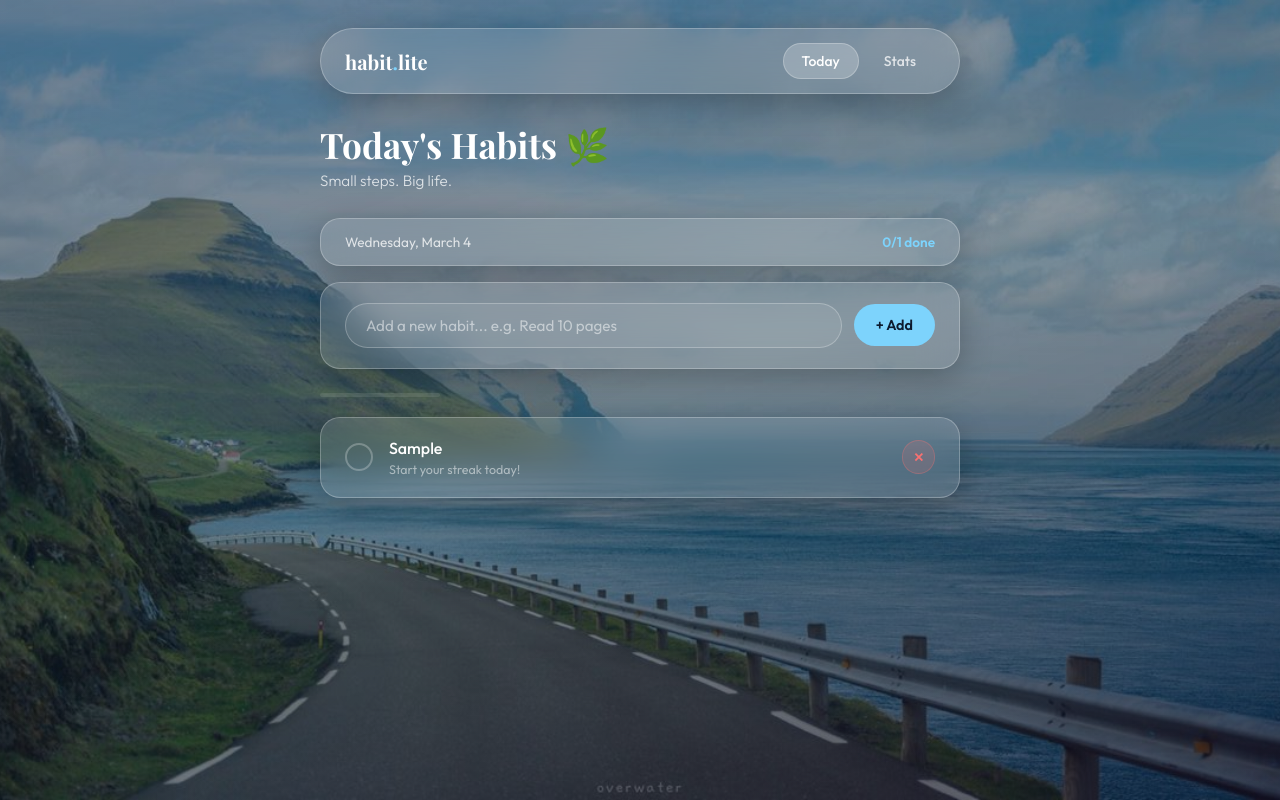
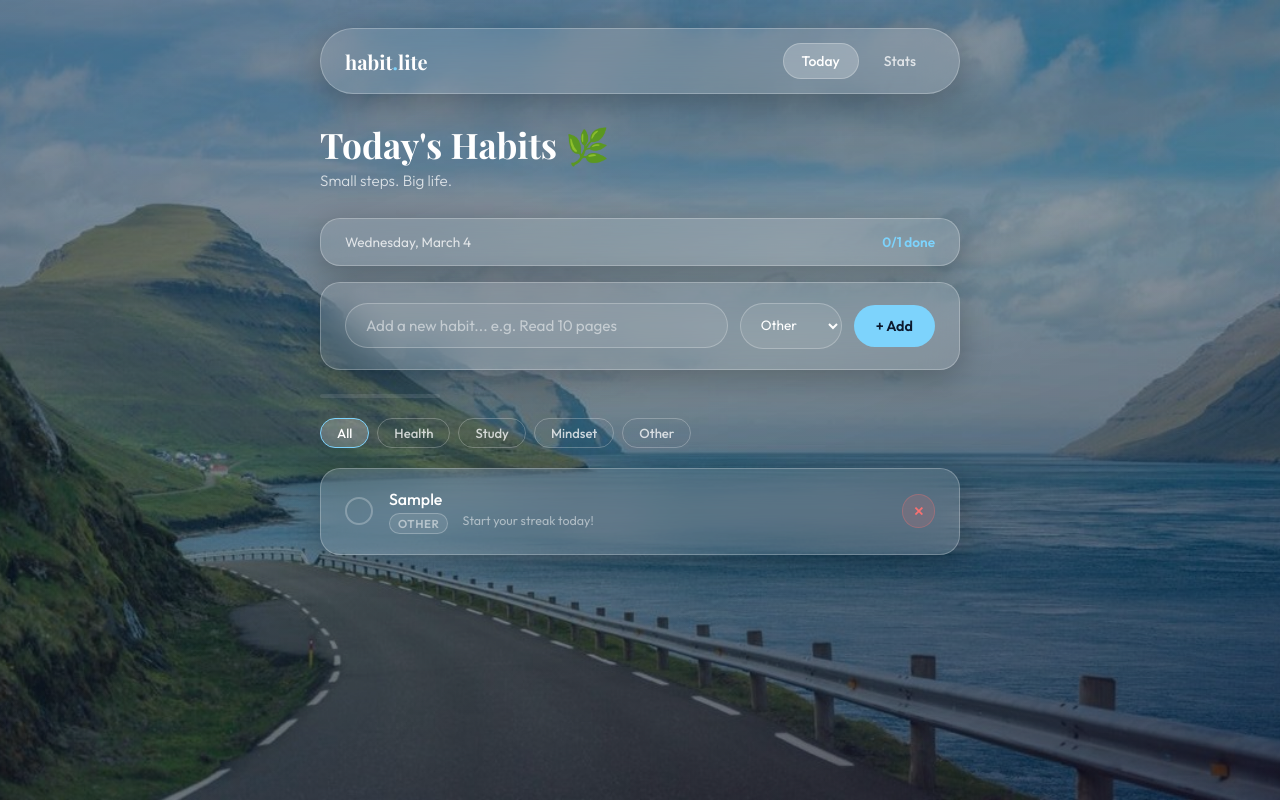
Before and after one commit to Jinaaaaks/habit-tracker-lite, a React (Vite) app: page / in a window 1280 px wide. Both pictures are taken after typing "Sample" into the empty fields and a click on the button "+ Add". Built offline with nearby package versions, Linux system fonts and the light colour scheme.

Commit message:
feat: add habit categories with filtering

```diff
--- a/src/index.css
+++ b/src/index.css
@@ -315,3 +315,72 @@ body {
   color: var(--text-secondary);
   font-style: italic;
 }
+/* Category Select in Add Form */
+.category-select {
+  background: rgba(255,255,255,0.08);
+  border: 1px solid var(--glass-border);
+  border-radius: 50px;
+  padding: 12px 16px;
+  font-family: 'Outfit', sans-serif;
+  font-size: 0.85rem;
+  color: white;
+  outline: none;
+  cursor: pointer;
+  transition: all 0.2s;
+}
+
+.category-select option {
+  background: #1a2a3a;
+  color: white;
+}
+
+.category-select:focus {
+  border-color: var(--accent);
+}
+
+/* Filter Pills */
+.filter-pills {
+  display: flex;
+  gap: 8px;
+  margin-bottom: 20px;
+  flex-wrap: wrap;
+}
+
+.filter-pill {
+  padding: 6px 16px;
+  border-radius: 50px;
+  font-family: 'Outfit', sans-serif;
+  font-size: 0.82rem;
+  font-weight: 500;
+  border: 1px solid var(--glass-border);
+  background: transparent;
+  color: var(--text-secondary);
+  cursor: pointer;
+  transition: all 0.2s ease;
+}
+
+.filter-pill:hover {
+  background: var(--glass-hover);
+  color: white;
+}
+
+.filter-pill.active {
+  background: var(--glass-strong);
+  color: white;
+  border-color: var(--accent);
+}
+
+/* Category Badge on habit card */
+.category-badge {
+  font-size: 0.72rem;
+  padding: 2px 8px;
+  border-radius: 50px;
+  font-weight: 600;
+  text-transform: uppercase;
+  letter-spacing: 0.05em;
+}
+
+.cat-health  { background: rgba(74,222,128,0.15);  color: #4ade80; border: 1px solid rgba(74,222,128,0.3);  }
+.cat-study   { background: rgba(125,211,252,0.15); color: #7dd3fc; border: 1px solid rgba(125,211,252,0.3); }
+.cat-mindset { background: rgba(192,132,252,0.15); color: #c084fc; border: 1px solid rgba(192,132,252,0.3); }
+.cat-other   { background: rgba(255,255,255,0.08); color: var(--text-muted); border: 1px solid var(--glass-border); }
--- a/src/pages/Home.jsx
+++ b/src/pages/Home.jsx
@@ -1,5 +1,5 @@
 import { useState } from 'react'
-import { useHabits } from '../useHabits'
+import { useHabits, CATEGORIES } from '../useHabits'
 
 export default function Home() {
   const {
@@ -15,12 +15,17 @@ export default function Home() {
   } = useHabits()
 
   const [inputVal, setInputVal] = useState('')
+  const [selectedCategory, setSelectedCategory] = useState('Other')
+  const [activeFilter, setActiveFilter] = useState('All')
   const [openNoteId, setOpenNoteId] = useState(null)
   const [noteVal, setNoteVal] = useState('')
 
   function handleAdd() {
-    const ok = addHabit(inputVal)
-    if (ok) setInputVal('')
+    const ok = addHabit(inputVal, selectedCategory)
+    if (ok) {
+      setInputVal('')
+      setSelectedCategory('Other')
+    }
   }
 
   function handleKeyDown(e) {
@@ -30,6 +35,10 @@ export default function Home() {
   const todayLabel = new Date().toLocaleDateString('en-US', {
     weekday: 'long', month: 'long', day: 'numeric'
   })
+
+  const filteredHabits = activeFilter === 'All'
+    ? habits
+    : habits.filter(h => h.category === activeFilter)
 
   return (
     <div>
@@ -60,6 +69,15 @@ export default function Home() {
           onKeyDown={handleKeyDown}
           maxLength={60}
         />
+        <select
+          className="category-select"
+          value={selectedCategory}
+          onChange={e => setSelectedCategory(e.target.value)}
+        >
+          {CATEGORIES.filter(c => c !== 'All').map(c => (
+            <option key={c} value={c}>{c}</option>
+          ))}
+        </select>
         <button className="btn btn-primary" onClick={handleAdd}>
           + Add
         </button>
@@ -75,16 +93,29 @@ export default function Home() {
         </div>
       )}
 
+      {/* Category Filter Pills */}
+      <div className="filter-pills">
+        {CATEGORIES.map(c => (
+          <button
+            key={c}
+            className={`filter-pill ${activeFilter === c ? 'active' : ''}`}
+            onClick={() => setActiveFilter(c)}
+          >
+            {c}
+          </button>
+        ))}
+      </div>
+
       {/* Habit List */}
-      {habits.length === 0 ? (
+      {filteredHabits.length === 0 ? (
         <div className="empty-state glass">
           <div className="empty-icon">🌱</div>
-          <h3>No habits yet</h3>
+          <h3>{activeFilter === 'All' ? 'No habits yet' : `No ${activeFilter} habits yet`}</h3>
           <p>Add your first habit above to get started!</p>
         </div>
       ) : (
         <div className="habit-list">
-          {habits.map(habit => {
+          {filteredHabits.map(habit => {
             const checked = isCheckedToday(habit)
             const streak = getStreak(habit)
             return (
@@ -112,6 +143,9 @@ export default function Home() {
                       {habit.name}
                     </div>
                     <div className="habit-meta">
+                      <span className={`category-badge cat-${habit.category?.toLowerCase()}`}>
+                        {habit.category || 'Other'}
+                      </span>
                       {streak > 0 ? (
                         <span className="streak-badge">
                           🔥 {streak} day{streak !== 1 ? 's' : ''}
@@ -129,7 +163,7 @@ export default function Home() {
                   </button>
                 </div>
 
-                {/* Note Input — opens when clicking unchecked habit */}
+                {/* Note Input */}
                 {openNoteId === habit.id && !checked && (
                   <div className="note-input-wrap">
                     <input
@@ -159,7 +193,7 @@ export default function Home() {
                   </div>
                 )}
 
-                {/* Saved Note — shows after checking in */}
+                {/* Saved Note */}
                 {checked && getTodayNote(habit) && (
                   <div className="note-saved">
                     💬 {getTodayNote(habit)}
--- a/src/useHabits.js
+++ b/src/useHabits.js
@@ -1,5 +1,6 @@
 import { useState, useEffect } from 'react'
 
+export const CATEGORIES = ['All', 'Health', 'Study', 'Mindset', 'Other']
 const STORAGE_KEY = 'habit-tracker-lite-v1'
 
 function getTodayStr() {
@@ -60,14 +61,15 @@ export function useHabits() {
     localStorage.setItem(STORAGE_KEY, JSON.stringify(habits))
   }, [habits])
 
-  function addHabit(name) {
+  function addHabit(name, category = 'Other') {
     const trimmed = name.trim()
     if (!trimmed) return false
     const newHabit = {
-      id: Date.now().toString(),
-      name: trimmed,
-      createdAt: getTodayStr(),
-      checkIns: [],
+        id: Date.now().toString(),
+        name: trimmed,
+        category,
+        createdAt: getTodayStr(),
+        checkIns: [],
     }
     setHabits(prev => [newHabit, ...prev])
     return true
```
Also changed, not shown: public/bg.jpg.
